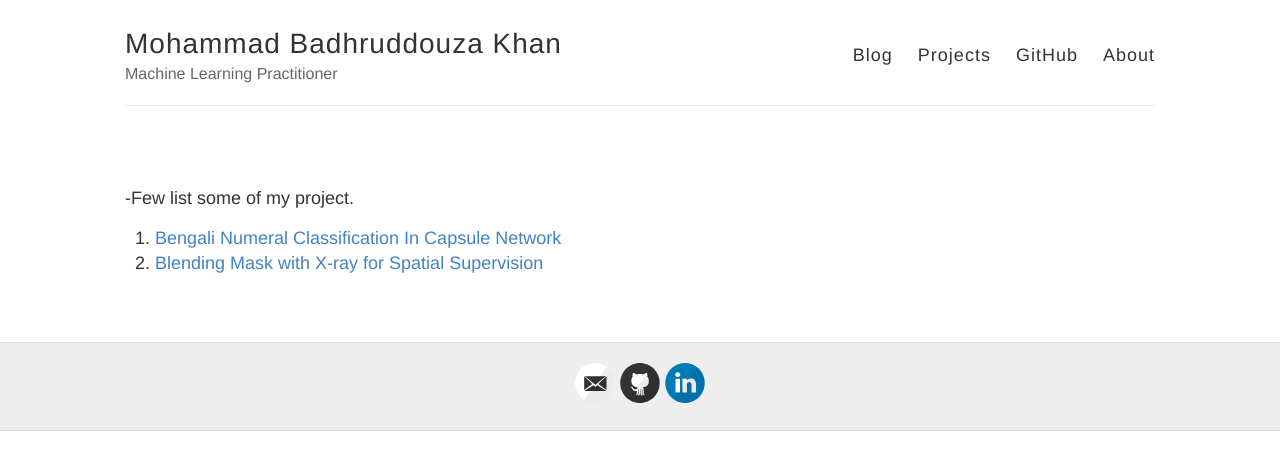
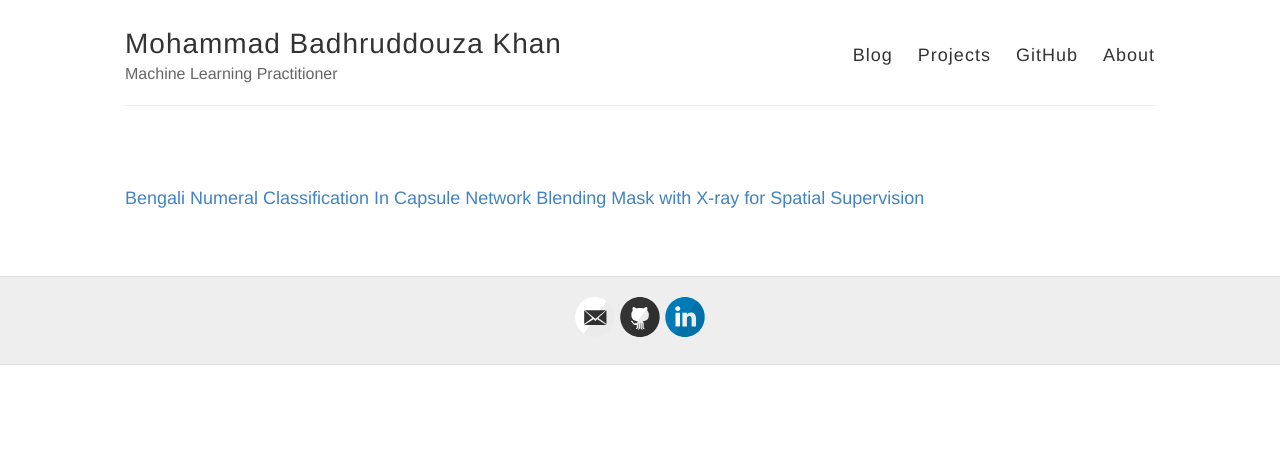
Before and after one commit to kaium123/buffyhridoy.github.io, a Jekyll site: the page built from projects.md, in a window 1280 px wide. Shown: the top 470 px of the page. Built offline with Jekyll 4.4.1, drawn with Linux system fonts in a browser that asks for light colours.

Commit message:
Update projects.md

```diff
--- a/projects.md
+++ b/projects.md
@@ -3,7 +3,6 @@ layout: page
 permalink: /projects/
 ---
 
--Few list some of my project.
 
-1. [Bengali Numeral Classification In Capsule Network](https://www.kaggle.com/ipythonx/bengali-numeral-classification-in-capsule-network)
-2. [Blending Mask with X-ray for Spatial Supervision](https://www.kaggle.com/ipythonx/blending-mask-with-x-ray-for-spatial-supervision)
+[Bengali Numeral Classification In Capsule Network](https://www.kaggle.com/ipythonx/bengali-numeral-classification-in-capsule-network)
+[Blending Mask with X-ray for Spatial Supervision](https://www.kaggle.com/ipythonx/blending-mask-with-x-ray-for-spatial-supervision)
```
